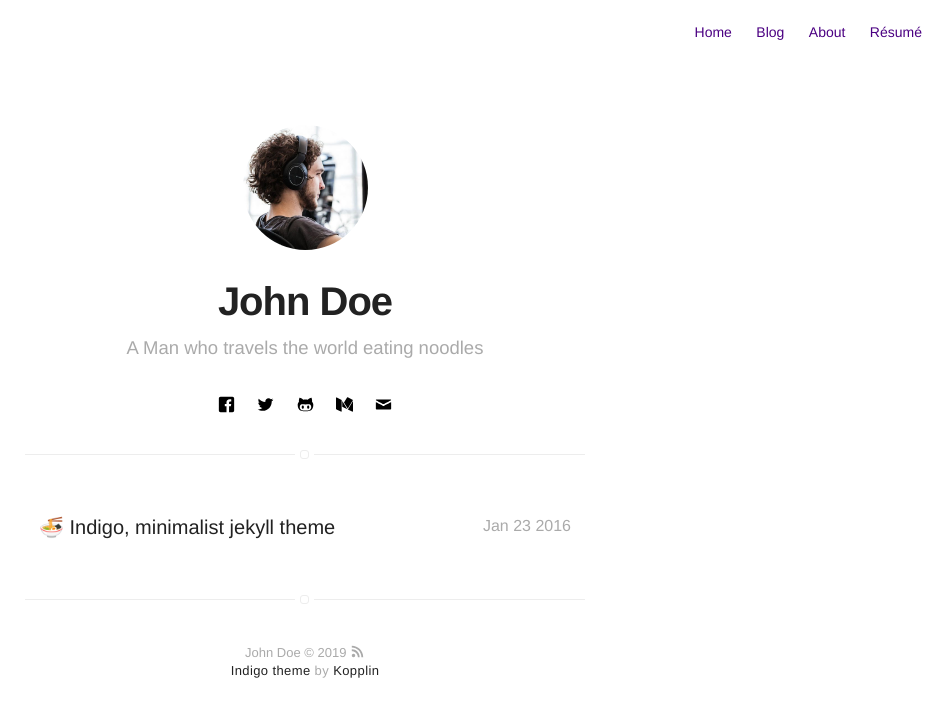
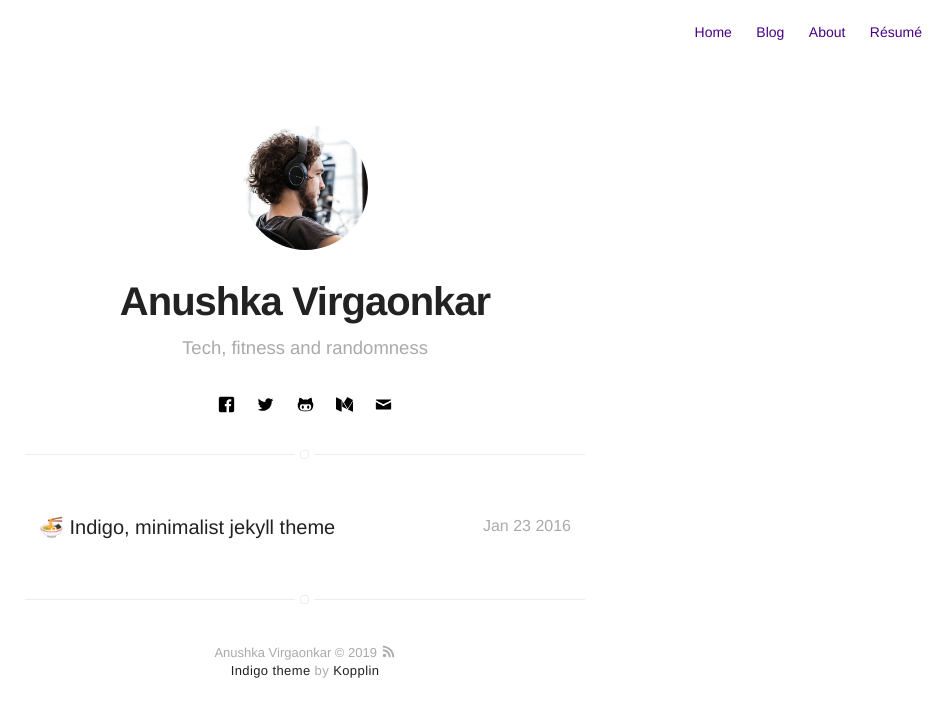
Before and after one commit to anushkavirgaonkar/anushkavirgaonkar.github.io, a Jekyll site: the page built from projects.html, in a window 1280 px wide. Shown: the top 717 px of the page, without its empty margins (335-1280 px from the left). Built offline with Jekyll 4.4.1, drawn with Linux system fonts in a browser that asks for light colours; emoji names are drawn with the system emoji font.

Commit message:
Initial changes in theme

```diff
--- a/_config.yml
+++ b/_config.yml
@@ -1,6 +1,6 @@
 # main text of home
-name: John Doe
-bio: A Man who travels the world eating noodles
+name: Anushka Virgaonkar
+bio: Tech, fitness and randomness
 
 # twitter summary info
 description: A blog about technology and stuff related
@@ -55,17 +55,11 @@ email: myemail@gmail.com
 
 authors:
     johndoe:
-        name: John Doe
-        bio: A Man who travels the world eating noodles
+        name: Anushka Virgaonkar
+        bio: Tech, fitness and randomness
         external-image: false
-        picture: assets/images/profile.jpg
+        picture:
         twitter: johndoe
-    jamesfoster:
-        name: James Foster
-        bio: A Man who develops software with coffee
-        external-image: false
-        picture: assets/images/james.jpg
-        twitter: jamesfoster
 
 # do you want a larger site? change the option below
 # options: [normal, large] | default: normal
```
Also changed, not shown: index.md (+1 -1 lines).
